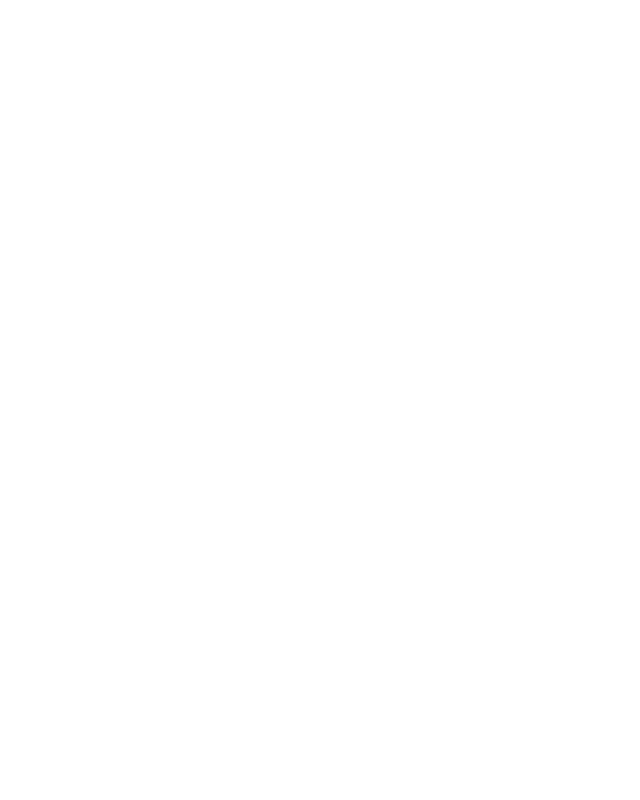
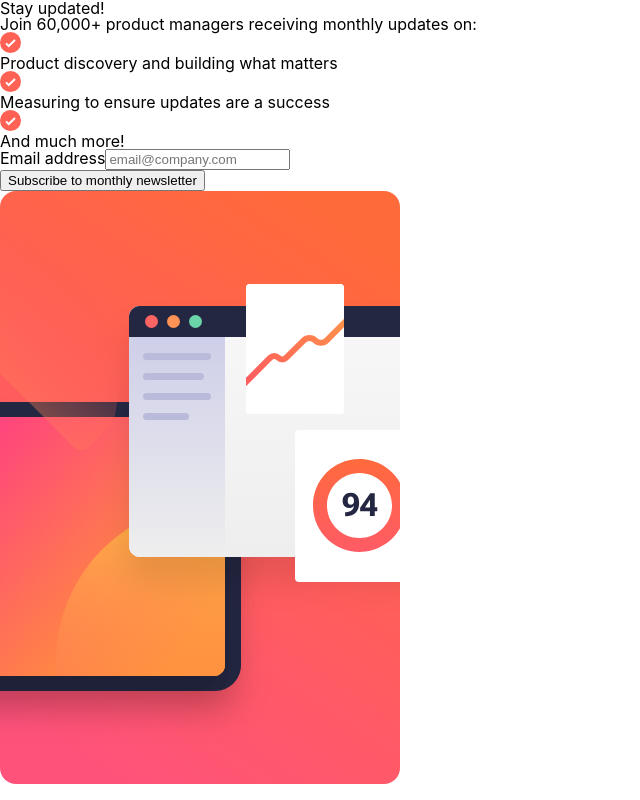
Before and after one commit to vsenadev/newsletter-subscribe, a React (Create React App) app: page / in a window 1280 px wide. Before the commit this address had no page. Shown: the whole page, without its empty margins (0-640 px from the left). Built offline with nearby package versions, Linux system fonts and the light colour scheme.

Commit message:
FEAT - html implement

```diff
--- /dev/null
+++ b/src/data/home.json
@@ -0,0 +1,7 @@
+{
+  "diferrences": [
+    "Product discovery and building what matters",
+    "Measuring to ensure updates are a success",
+    "And much more!"
+  ]
+}
--- a/src/pages/Home.tsx
+++ b/src/pages/Home.tsx
@@ -0,0 +1,37 @@
+import data from '../data/home.json'
+import { ReactComponent as CorrectLogo } from '../assets/images/icon-list.svg'
+import { ReactComponent as Banner } from '../assets/images/illustration-sign-up-desktop.svg'
+
+export default function Home(){
+    return(
+        <section>
+            <div>
+                <div>
+                    <h1>Stay updated!</h1>
+                    <p>Join 60,000+ product managers receiving monthly updates on:</p>
+                    <div>
+                        {
+                            data.diferrences.map((element: string) => (
+                                <div>
+                                    <CorrectLogo/>
+                                    <p>{element}</p>
+                                </div>
+                            ))
+                        }
+                    </div>
+                    <div>
+                        <label>Email address</label>
+                        <input
+                            placeholder='email@company.com'
+                            type='text'
+                        />
+                    </div>
+                    <button>Subscribe to monthly newsletter</button>
+                </div>
+                <div>
+                    <Banner/>
+                </div>
+            </div>
+        </section>
+    )
+}
--- a/src/routes.tsx
+++ b/src/routes.tsx
@@ -1,9 +1,11 @@
 import { BrowserRouter, Routes, Route } from "react-router-dom";
+import Home from '../src/pages/Home'
 
 export default function AppRouter() {
     return(
         <BrowserRouter>
             <Routes>
+                <Route element={<Home/>} path='/'/>
             </Routes>
         </BrowserRouter>
     )
```
Also changed, not shown: 1 other file (tests, documents, lock files or other folders).
